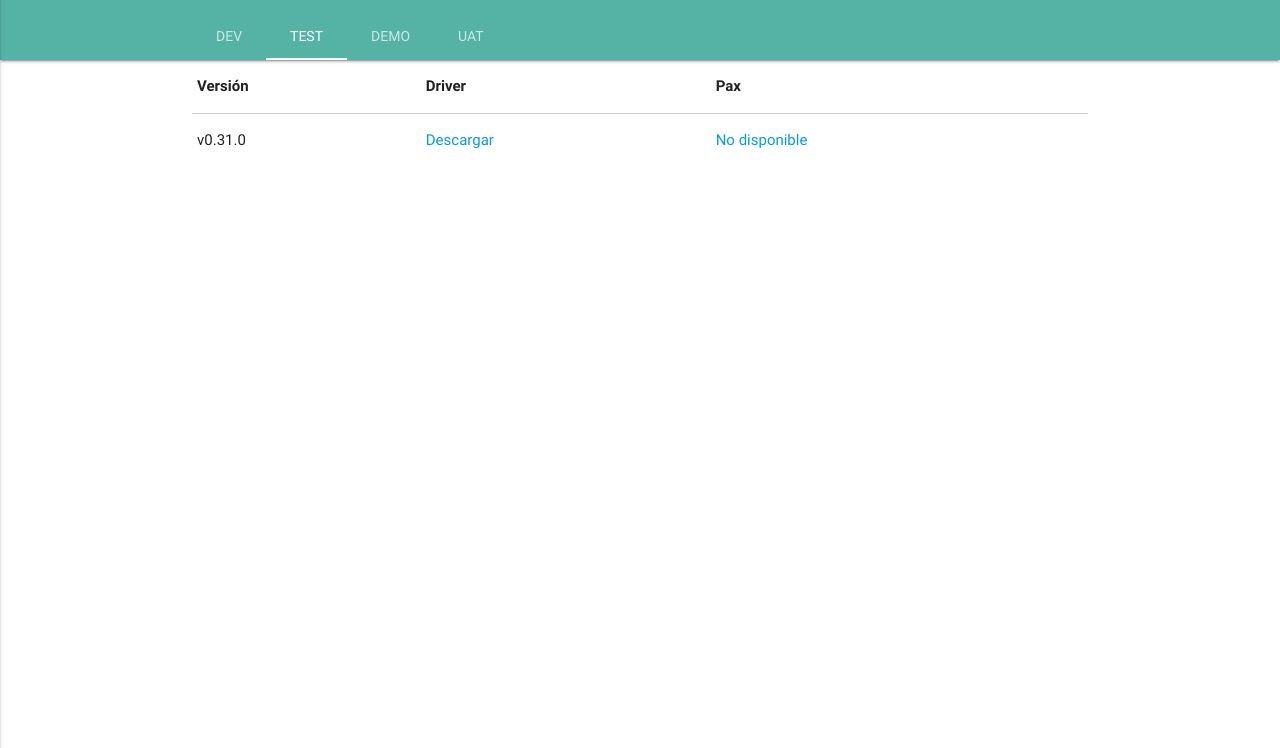
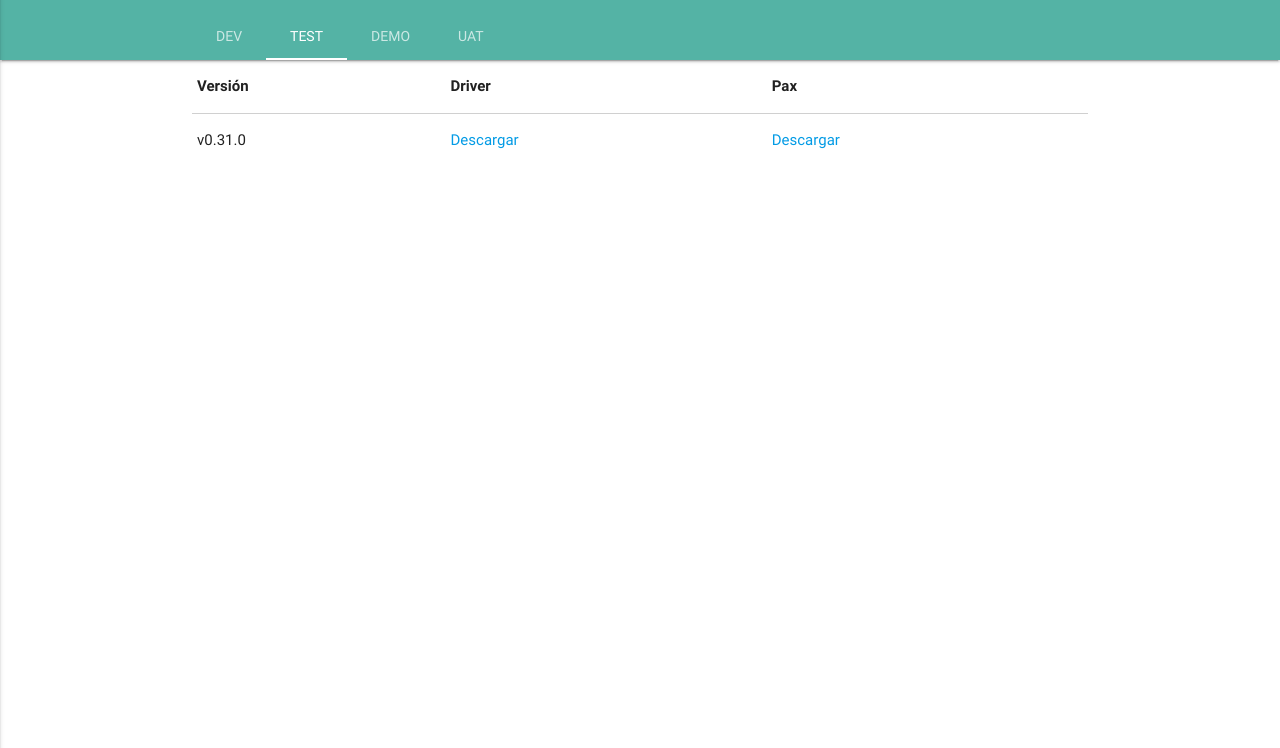
Before and after one commit to kevinbanchik/kevinbanchik.github.io, a plain HTML site: page index.html in a window 1280 px wide. Both pictures are taken after a click on the link "TEST". Shown: the part 52-800 px from the top of the page. Drawn offline with Linux system fonts and the light colour scheme.

Commit message:
Uploaded both v0.31.0

```diff
--- a/index.html
+++ b/index.html
@@ -86,8 +86,7 @@
             <!-- Driver -->
             <td><a href="itms-services://?action=download-manifest&url=https://kevinbanchik.github.io/apps/test/driver/manifest.plist">Descargar</a></td>
             <!-- Pax -->
-            <td><a href="#">No disponible</a></td>
-            <!-- <td><a href="itms-services://?action=download-manifest&url=https://kevinbanchik.github.io/apps/test/pax/manifest.plist">Descargar</a></td> -->
+            <td><a href="itms-services://?action=download-manifest&url=https://kevinbanchik.github.io/apps/test/pax/manifest.plist">Descargar</a></td>
           </tr>
 				</tbody>
 			</table>
```
Also changed, not shown: 6 other files.
